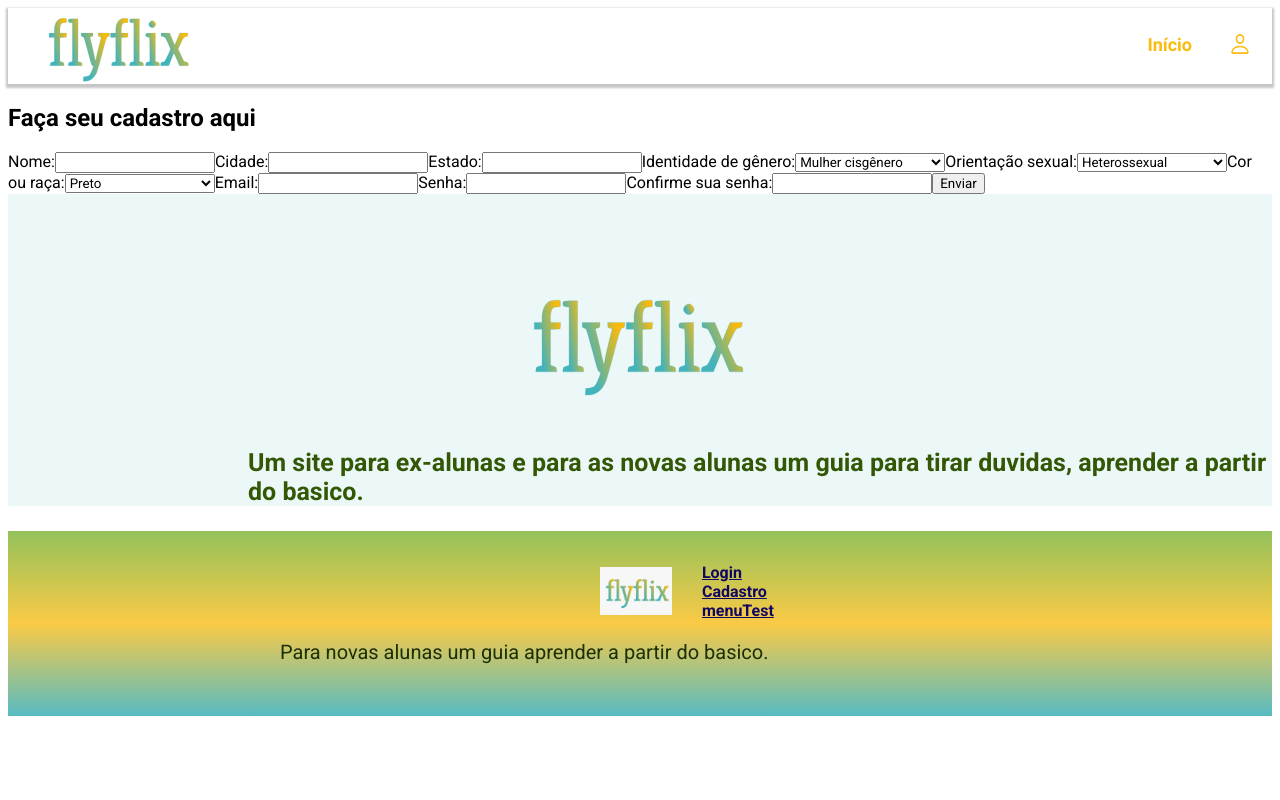
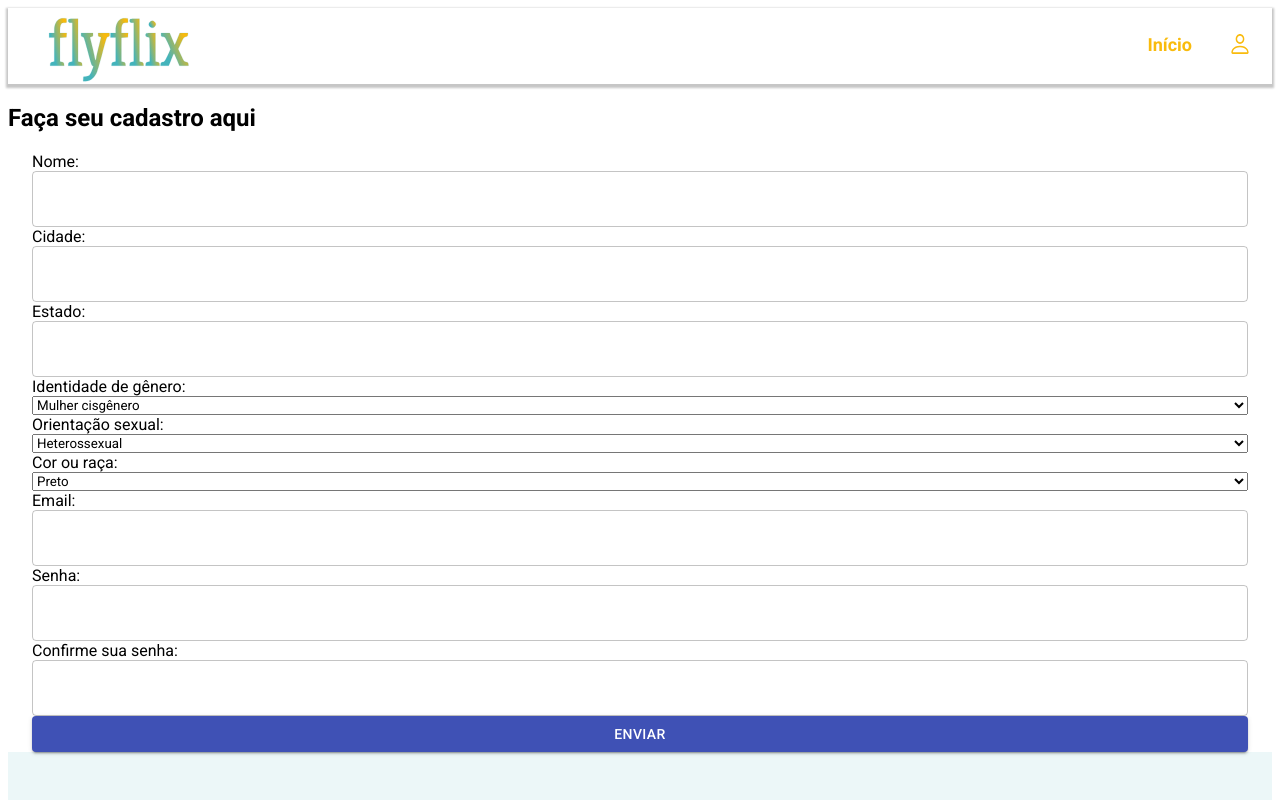
Before and after one commit to catharin4/FlyFlix, a React (Create React App) app in the folder app/: page /cadastro in a window 1280 px wide. Shown: the top 800 px of the page. Built offline with nearby package versions, Linux system fonts and the light colour scheme.

Commit message:
adicionando material ui

```diff
--- a/app/package.json
+++ b/app/package.json
@@ -4,6 +4,7 @@
   "private": true,
   "dependencies": {
     "@babel/plugin-proposal-private-property-in-object": "^7.21.11",
+    "@material-ui/core": "^4.12.4",
     "@testing-library/jest-dom": "^5.16.5",
     "@testing-library/react": "^13.4.0",
     "@testing-library/user-event": "^13.5.0",
--- a/app/src/Components/FormularioCadastro/FormularioCadastro.css
+++ b/app/src/Components/FormularioCadastro/FormularioCadastro.css
@@ -1,13 +1,5 @@
 .formulario {
     display: flex;
-    justify-content: center;
-    margin: 80px 0;
+    flex-direction:column;
+    flex-wrap: nowrap;
 }
-
-.formulario form {
-    max-width: 80%;
-    background-color: #F2F2F2;
-    border-radius: 20px;
-    padding: 36px 64px;
-    box-shadow: 8px 8px 16px rgba(0,0,0, 0.08);
-}
--- a/app/src/Components/FormularioCadastro/index.js
+++ b/app/src/Components/FormularioCadastro/index.js
@@ -1,4 +1,9 @@
+import './FormularioCadastro.css'
 import { useFormik, Field, FormikProvider } from 'formik'
+import * as yup from 'yup'
+import Button from '@material-ui/core/Button'
+import { TextField, Container } from '@material-ui/core'
+
 
 const FormularioCadastro = () => {
   const validate = values => {
@@ -23,6 +28,17 @@ const FormularioCadastro = () => {
     } else if (!/^[A-Z0-9._%+-]+@[A-Z0-9.-]+\.[A-Z]{2,4}$/i.test(values.email)) {
       errors.email = 'Email inválido'
     }
+    yup.object().shape({
+      pass: yup
+        .string()
+        .min(8, 'A senha deve ter no minimo 8 caracteres')
+        .matches(/[0-9]/, 'A senha precisa ter um número')
+        .matches(/[a-z]/, 'A senha precisa ter uma letra minuscula')
+        .matches(/[A-Z]/, 'A senha precisa ter uma letra maiúscula'),
+      confirm: yup
+        .string()
+        .oneOf([yup.ref('senha')], 'As senhas devem ser iguais'),
+    });
     return errors
   };
 
@@ -36,15 +52,18 @@ const FormularioCadastro = () => {
       cor: '',
       email: '',
       senha: '',
-      confsenha: '',
+      confirmar: '',
     },
-    validate
-  });
+    validate,
+  })
   return (
+    <Container fixed>
       <FormikProvider value={formik}>
-      <form onSubmit={formik.handleSubmit}>
+        <form className='formulario' onSubmit={formik.handleSubmit}>
           <label htmlFor="nome">Nome:</label>
-        <input
+          <TextField
+            variant="outlined"
+            multiline
             id="nome"
             name="nome"
             onChange={formik.handleChange}
@@ -55,7 +74,9 @@ const FormularioCadastro = () => {
             <div>{formik.errors.nome}</div>
           ) : null}
           <label htmlFor="cidade">Cidade:</label>
-        <input
+          <TextField
+            variant="outlined"
+            multiline
             id="cidade"
             name="cidade"
             onChange={formik.handleChange}
@@ -66,7 +87,9 @@ const FormularioCadastro = () => {
             <div>{formik.errors.cidade}</div>
           ) : null}
           <label htmlFor="estado">Estado:</label>
-        <input
+          <TextField
+            variant="outlined"
+            multiline
             id="estado"
             name="estado"
             type="estado"
@@ -78,7 +101,7 @@ const FormularioCadastro = () => {
             <div>{formik.errors.estado}</div>
           ) : null}
           <label htmlFor='identidade'>Identidade de gênero:</label>
-        <Field name="identidade" as="select">
+          <Field fullWidth variant="outlined" select name="identidade" as="select">
             <option value="mulher-cis">Mulher cisgênero</option>
             <option value="homem-cis">Homem cisgênero</option>
             <option value="mulher-trans">Mulher transgênero</option>
@@ -88,7 +111,7 @@ const FormularioCadastro = () => {
             <option value="prefere-n">Prefiro não responder</option>
           </Field>
           <label htmlFor='orientacao'>Orientação sexual:</label>
-        <Field name="orientacao" as="select">
+          <Field fullWidth variant="outlined" select name="orientacao" as="select">
             <option value="heterossexual">Heterossexual</option>
             <option value="homossexual">Homossexual</option>
             <option value="bissexual">Bissexual</option>
@@ -97,7 +120,7 @@ const FormularioCadastro = () => {
             <option value="prefiro-n">Prefiro não responder</option>
           </Field>
           <label htmlFor='cor'>Cor ou raça:</label>
-        <Field name="raca-cor" as="select">
+          <Field fullWidth variant="outlined" select name="raca-cor" as="select">
             <option value="preto">Preto</option>
             <option value="branco">Branco</option>
             <option value="pardo">Pardo</option>
@@ -106,7 +129,9 @@ const FormularioCadastro = () => {
             <option value="prefiro-nao">Prefiro não responder</option>
           </Field>
           <label htmlFor="email">Email:</label>
-        <input
+          <TextField
+            variant="outlined"
+            multiline
             id="email"
             name="email"
             type="email"
@@ -118,24 +143,33 @@ const FormularioCadastro = () => {
             <div>{formik.errors.email}</div>
           ) : null}
           <label htmlFor="senha">Senha:</label>
-        <input
+          <TextField
+            variant="outlined"
+            multiline
             id="senha"
             name="senha"
             type="password"
             onChange={formik.handleChange}
+            onBlur={formik.handleBlur}
             value={formik.values.senha}
           />
-        <label htmlFor="conf-senha">Confirme sua senha:</label>
-        <input
-          id="conf-senha"
-          name="conf-senha"
+          {formik.touched.senha && Boolean(formik.errors.senha)}
+          <label htmlFor="confirmar">Confirme sua senha:</label>
+          <TextField
+            variant="outlined"
+            multiline
+            id="confirmar"
+            name="confirmar"
             type="password"
             onChange={formik.handleChange}
+            onBlur={formik.handleBlur}
             value={formik.values.confsenha}
           />
-        <button type="submit">Enviar</button>
+          {formik.touched.confirmar && Boolean(formik.errors.confirmar)}
+          <Button color="primary" variant="contained" fullWidth type="submit">Enviar</Button>
         </form>
       </FormikProvider>
+    </Container>
   );
 }
 
```
Also changed, not shown: 1 other file (tests, documents, lock files or other folders). Lines whose indentation alone changed are shown as unchanged.
